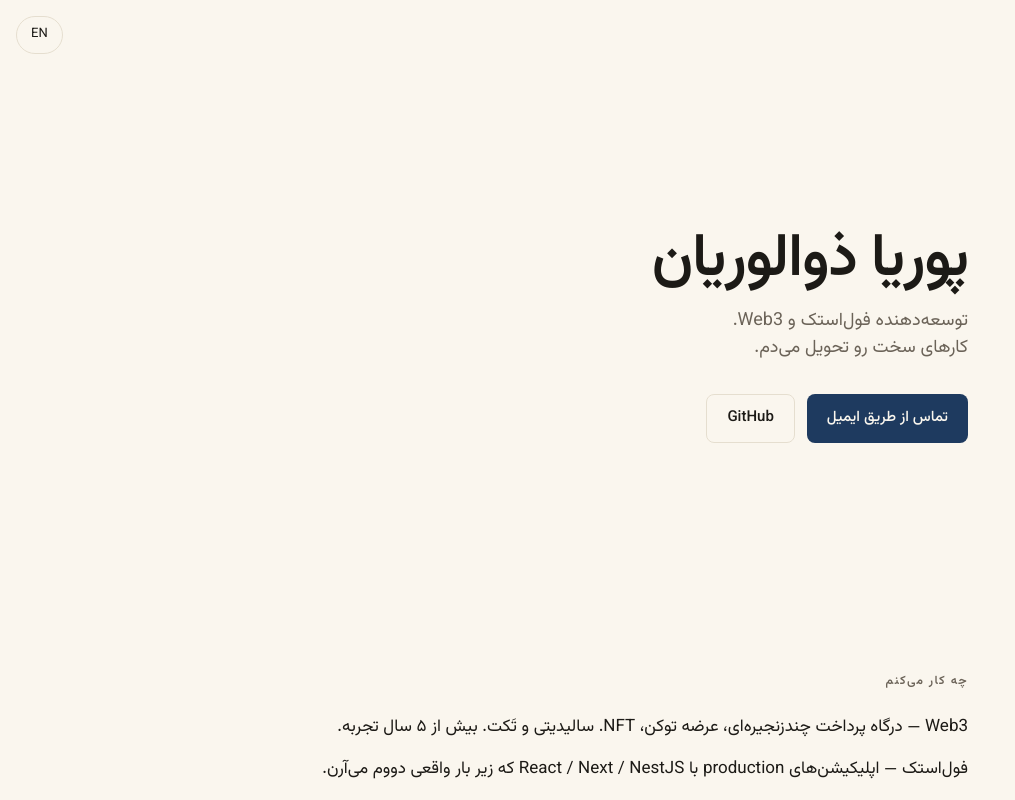
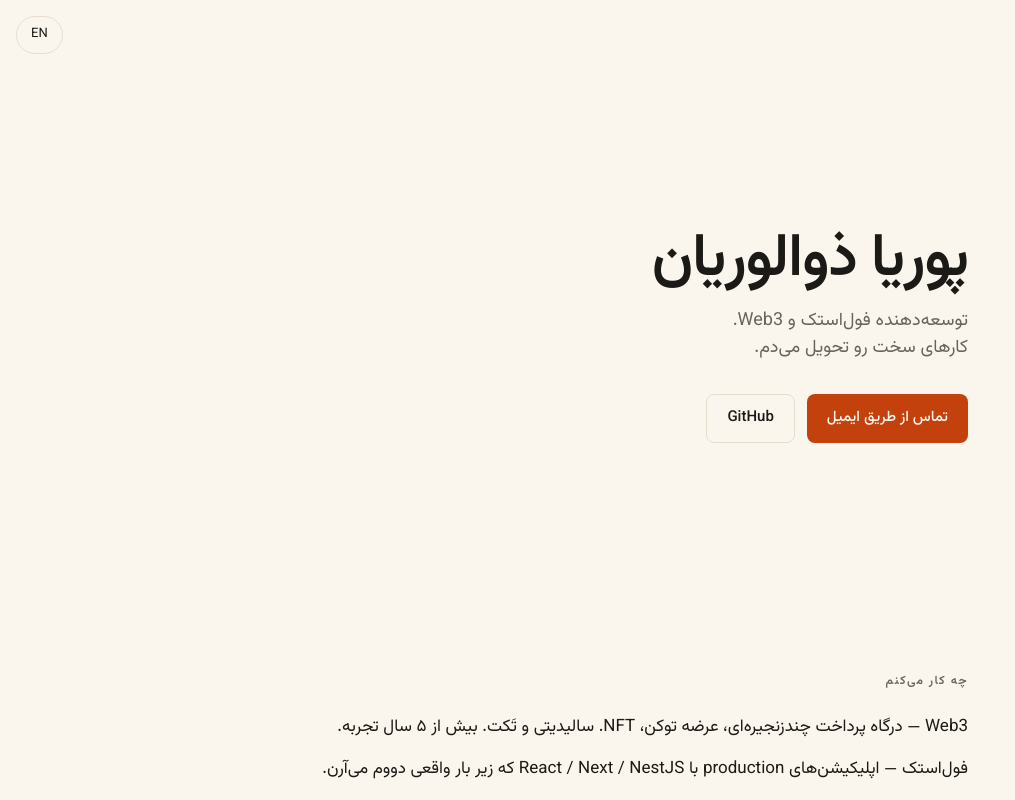
Before and after one commit to pooriazln/resume, a SvelteKit app: page / in a window 1280 px wide. Shown: the top 800 px of the page, without its empty margins (0-1015 px from the left). Built offline with nearby package versions, Linux system fonts and the light colour scheme.

Commit message:
Swap accent from ink blue to burnt orange (#C2410C)
Replaces the ink-blue primary/accent across the palette with burnt
orange/terracotta. Bone bg + warm near-black text + burnt orange
accent keeps the warm editorial feel and still passes WCAG AA
(~4.83:1 contrast on the warm bone background).

```diff
--- a/src/app.css
+++ b/src/app.css
@@ -40,7 +40,7 @@
 		U+2193, U+2212, U+2215, U+FEFF, U+FFFD;
 }
 
-/* Define theme CSS variables - milky bone + ink blue by default */
+/* Define theme CSS variables - milky bone + burnt orange by default */
 :root {
 	--theme-background: #FAF6EE;
 	--theme-foreground: #1C1A16;
@@ -48,19 +48,19 @@
 	--theme-card-foreground: #1C1A16;
 	--theme-popover: #FAF6EE;
 	--theme-popover-foreground: #1C1A16;
-	--theme-primary: #1E3A5F;
+	--theme-primary: #C2410C;
 	--theme-primary-foreground: #FAF6EE;
 	--theme-secondary: #F2EDE2;
 	--theme-secondary-foreground: #1C1A16;
 	--theme-muted: #F2EDE2;
 	--theme-muted-foreground: #6B6358;
-	--theme-accent: #1E3A5F;
+	--theme-accent: #C2410C;
 	--theme-accent-foreground: #FAF6EE;
 	--theme-destructive: #b3261e;
 	--theme-destructive-foreground: #FAF6EE;
 	--theme-border: #E5DECF;
 	--theme-input: #E5DECF;
-	--theme-ring: #1E3A5F;
+	--theme-ring: #C2410C;
 	--orb-opacity: 0.25;
 }
 
```
